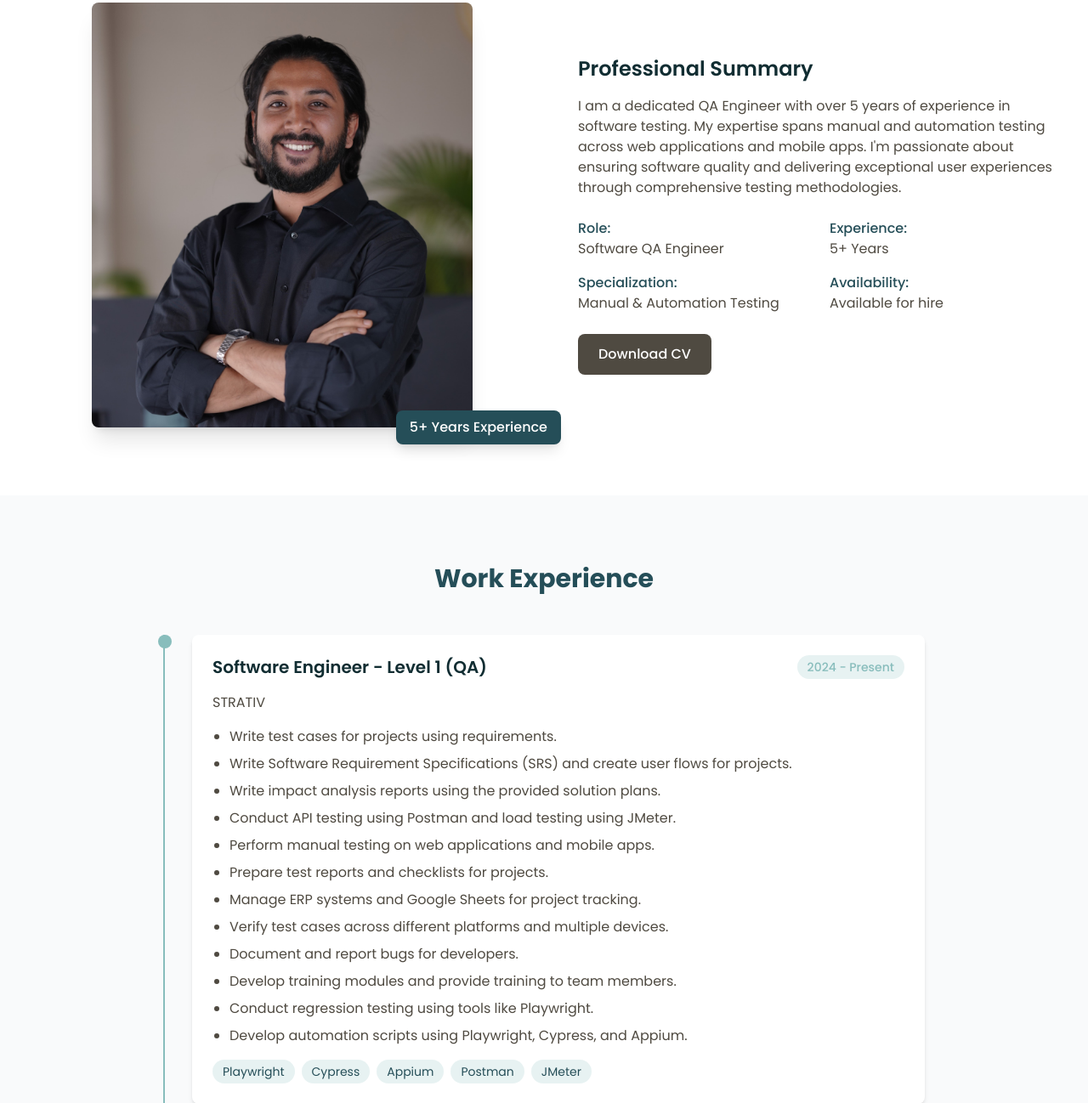
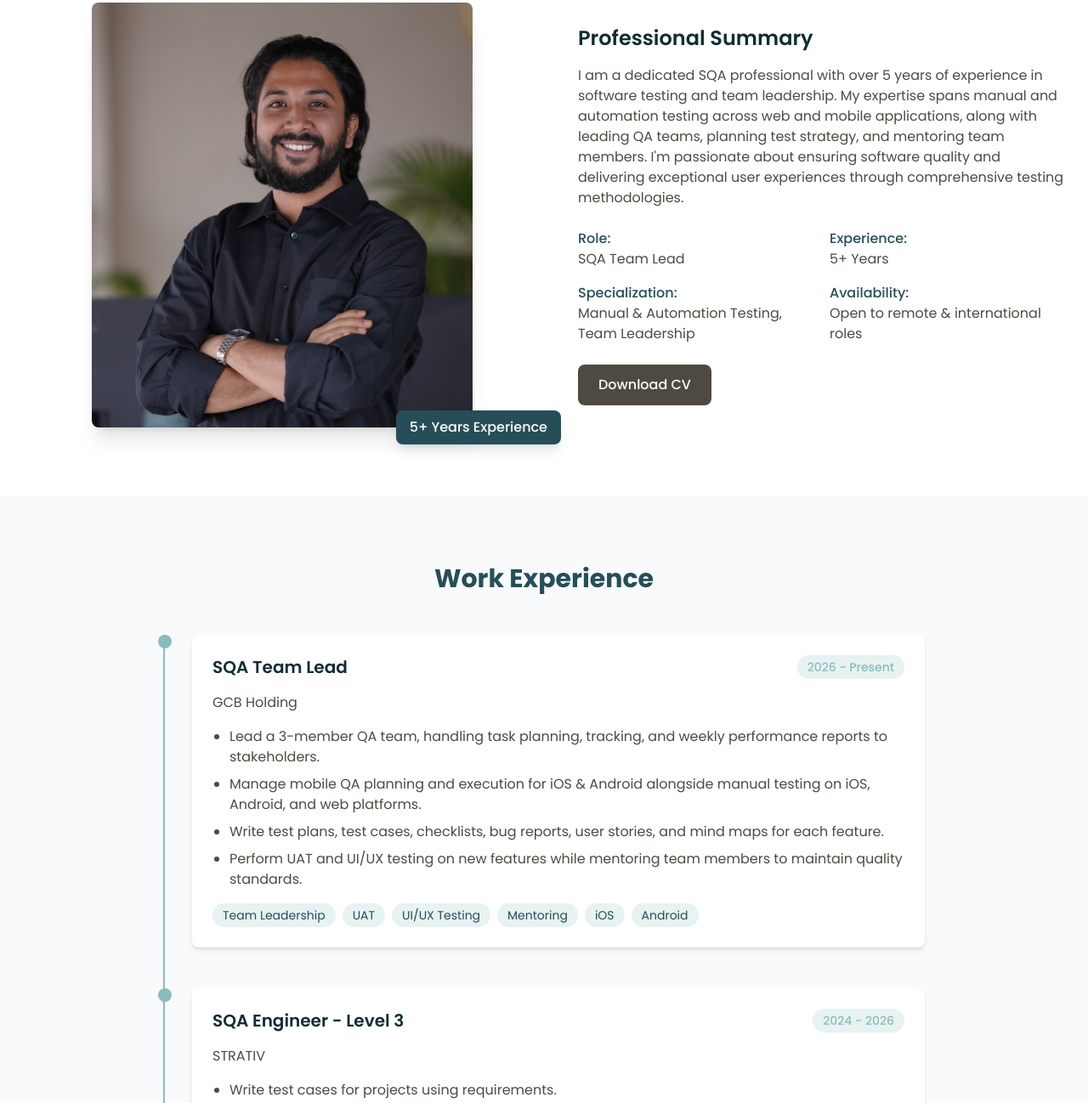
Before and after one commit to mokaddes-arman/mokaddes-arman.github.io, a plain HTML site: page index.html in a window 1280 px wide. Shown: the part 753-2051 px from the top of the page at 85% size. Drawn offline with nearby package versions, Linux system fonts and the light colour scheme; no server answers.

Commit message:
Updated the experience
added more skills and update recent job positions

```diff
--- a/index.html
+++ b/index.html
@@ -126,8 +126,8 @@
         <div class="container mx-auto px-6 flex flex-col md:flex-row items-center">
             <div class="md:w-1/2 text-center md:text-left text-white">
                 <h1 class="text-4xl md:text-5xl font-bold mb-4">MD ABDUL MOKADDES</h1>
-                <h2 class="text-xl md:text-2xl mb-6">Software QA Engineer</h2>
-                <p class="text-gray-200 mb-8">A passionate QA professional with expertise in ensuring software quality through comprehensive testing methodologies. Dedicated to delivering bug-free applications and exceptional user experiences.</p>
+                <h2 class="text-xl md:text-2xl mb-6">SQA Team Lead</h2>
+                <p class="text-gray-200 mb-8">A passionate QA professional with expertise in ensuring software quality through comprehensive testing methodologies. Dedicated to delivering bug-free applications, leading QA teams, and exceptional user experiences.</p>
                 <div class="flex flex-col sm:flex-row justify-center md:justify-start space-y-4 sm:space-y-0 sm:space-x-4">
                     <a href="#contact" class="bg-primary text-dark px-6 py-3 rounded-lg font-medium hover:bg-opacity-90 transition">Contact Me</a>
                     <a href="#experience" class="bg-accent1 text-white px-6 py-3 rounded-lg font-medium hover:bg-opacity-90 transition">View Experience</a>
@@ -165,12 +165,12 @@
                 <div class="md:w-1/2 md:pl-10">
                     <h3 class="text-2xl font-semibold mb-4 text-dark">Professional Summary</h3>
                     <p class="text-accent1 mb-6">
-                        I am a dedicated QA Engineer with over 5 years of experience in software testing. My expertise spans manual and automation testing across web applications and mobile apps. I'm passionate about ensuring software quality and delivering exceptional user experiences through comprehensive testing methodologies.
+                        I am a dedicated SQA professional with over 5 years of experience in software testing and team leadership. My expertise spans manual and automation testing across web and mobile applications, along with leading QA teams, planning test strategy, and mentoring team members. I'm passionate about ensuring software quality and delivering exceptional user experiences through comprehensive testing methodologies.
                     </p>
                     <div class="grid grid-cols-2 gap-4 mb-6">
                         <div>
                             <h4 class="font-medium text-secondary">Role:</h4>
-                            <p class="text-accent1">Software QA Engineer</p>
+                            <p class="text-accent1">SQA Team Lead</p>
                         </div>
                         <div>
                             <h4 class="font-medium text-secondary">Experience:</h4>
@@ -178,11 +178,11 @@
                         </div>
                         <div>
                             <h4 class="font-medium text-secondary">Specialization:</h4>
-                            <p class="text-accent1">Manual & Automation Testing</p>
+                            <p class="text-accent1">Manual & Automation Testing, Team Leadership</p>
                         </div>
                         <div>
                             <h4 class="font-medium text-secondary">Availability:</h4>
-                            <p class="text-accent1">Available for hire</p>
+                            <p class="text-accent1">Open to remote & international roles</p>
                         </div>
                     </div>
                     <a href="#contact" class="inline-block bg-accent1 text-white px-6 py-3 rounded-lg font-medium hover:bg-opacity-90 transition">Download CV</a>
@@ -196,12 +196,37 @@
         <div class="container mx-auto px-6">
             <h2 class="text-3xl font-bold text-center mb-12 text-secondary">Work Experience</h2>
             <div class="max-w-4xl mx-auto">
+                <!-- Experience Item 0 -->
+                <div class="relative pl-8 pb-12 border-l-2 border-primary timeline-dot">
+                    <div class="card bg-white rounded-lg shadow-md p-6">
+                        <div class="flex flex-col md:flex-row md:justify-between md:items-center mb-4">
+                            <h3 class="text-xl font-semibold text-dark">SQA Team Lead</h3>
+                            <span class="text-sm font-medium text-primary bg-primary bg-opacity-20 px-3 py-1 rounded-full mt-2 md:mt-0">2026 - Present</span>
+                        </div>
+                        <h4 class="text-accent1 mb-4">GCB Holding</h4>
+                        <ul class="text-accent1 list-disc pl-5 space-y-2">
+                            <li>Lead a 3-member QA team, handling task planning, tracking, and weekly performance reports to stakeholders.</li>
+                            <li>Manage mobile QA planning and execution for iOS & Android alongside manual testing on iOS, Android, and web platforms.</li>
+                            <li>Write test plans, test cases, checklists, bug reports, user stories, and mind maps for each feature.</li>
+                            <li>Perform UAT and UI/UX testing on new features while mentoring team members to maintain quality standards.</li>
+                        </ul>
+                        <div class="mt-4 flex flex-wrap gap-2">
+                            <span class="bg-primary bg-opacity-20 text-secondary px-3 py-1 rounded-full text-sm">Team Leadership</span>
+                            <span class="bg-primary bg-opacity-20 text-secondary px-3 py-1 rounded-full text-sm">UAT</span>
+                            <span class="bg-primary bg-opacity-20 text-secondary px-3 py-1 rounded-full text-sm">UI/UX Testing</span>
+                            <span class="bg-primary bg-opacity-20 text-secondary px-3 py-1 rounded-full text-sm">Mentoring</span>
+                            <span class="bg-primary bg-opacity-20 text-secondary px-3 py-1 rounded-full text-sm">iOS</span>
+                            <span class="bg-primary bg-opacity-20 text-secondary px-3 py-1 rounded-full text-sm">Android</span>
+                        </div>
+                    </div>
+                </div>
+
                 <!-- Experience Item 1 -->
                 <div class="relative pl-8 pb-12 border-l-2 border-primary timeline-dot">
                     <div class="card bg-white rounded-lg shadow-md p-6">
                         <div class="flex flex-col md:flex-row md:justify-between md:items-center mb-4">
-                            <h3 class="text-xl font-semibold text-dark">Software Engineer - Level 1 (QA)</h3>
-                            <span class="text-sm font-medium text-primary bg-primary bg-opacity-20 px-3 py-1 rounded-full mt-2 md:mt-0">2024 - Present</span>
+                            <h3 class="text-xl font-semibold text-dark">SQA Engineer - Level 3</h3>
+                            <span class="text-sm font-medium text-primary bg-primary bg-opacity-20 px-3 py-1 rounded-full mt-2 md:mt-0">2024 - 2026</span>
                         </div>
                         <h4 class="text-accent1 mb-4">STRATIV</h4>
                         <ul class="text-accent1 list-disc pl-5 space-y-2">
@@ -347,6 +372,16 @@
                             <div class="progress" style="width: 90%"></div>
                         </div>
                     </div>
+
+                    <div class="mb-6">
+                        <div class="flex justify-between mb-2">
+                            <span class="font-medium text-accent1">Team Management & Mentoring</span>
+                            <span class="text-primary">85%</span>
+                        </div>
+                        <div class="progress-bar">
+                            <div class="progress" style="width: 85%"></div>
+                        </div>
+                    </div>
                 </div>
 
                 <div>
@@ -446,6 +481,12 @@
                         <span class="text-accent1">Smoke Testing</span>
                     </div>
                     <div class="bg-primary bg-opacity-10 rounded-lg px-4 py-3 text-center">
+                        <span class="text-accent1">UAT & UI/UX Testing</span>
+                    </div>
+                    <div class="bg-primary bg-opacity-10 rounded-lg px-4 py-3 text-center">
+                        <span class="text-accent1">Weekly Reporting</span>
+                    </div>
+                    <div class="bg-primary bg-opacity-10 rounded-lg px-4 py-3 text-center">
                         <span class="text-accent1">Java</span>
                     </div>
                     <div class="bg-primary bg-opacity-10 rounded-lg px-4 py-3 text-center">
@@ -536,7 +577,7 @@
                         </div>
                         <div>
                             <h4 class="font-medium text-dark">Location</h4>
-                            <p class="text-accent1">Flat no: F-1, House no: 179, Near Baitul Falah Jame Mosjid, Middle Azompur, Dokkhin Khan-1230, Dhaka</p>
+                            <p class="text-accent1">Flat no: 7/B, House: KA-1/1, Malancha, North Baridhara Road, Gulshan, Dhaka</p>
                         </div>
                     </div>
 
@@ -556,7 +597,7 @@
                         </div>
                         <div>
                             <h4 class="font-medium text-dark">Phone</h4>
-                            <p class="text-accent1">+880 1837-129041</p>
+                            <p class="text-accent1">+880 1837-129041, +880 1987-602757</p>
                         </div>
                     </div>
 
```
